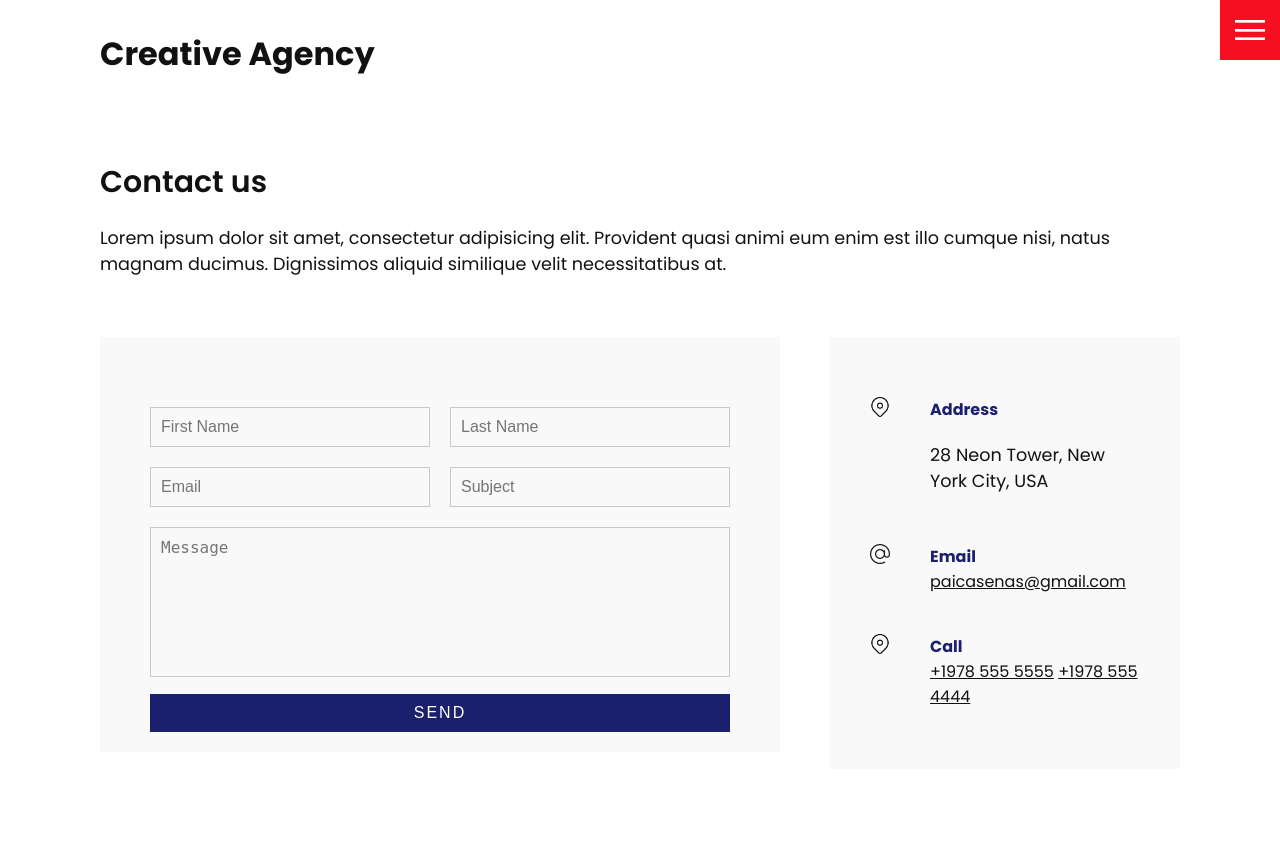
After one commit to patcasenas/upskill, a PHP site: page /contact.html in a window 1280 px wide. The commit adds this page. Run offline with PHP 8.4, Linux system fonts and the light colour scheme.

Commit message:
finished contact.html

```diff
--- /dev/null
+++ b/creative-agency-website/contact.html
@@ -0,0 +1,109 @@
+<!DOCTYPE html>
+<html lang="en">
+<head>
+    <meta charset="UTF-8">
+    <meta name="viewport" content="width=device-width, initial-scale=1.0">
+    <link rel="stylesheet" href="css/style.css">
+    <title>Creative Agency</title>
+</head>
+<body>
+    <header>
+        <div class="logo">Creative Agency</div>
+        <div class="toggle"></div>
+        <div class="navigation">
+            <ul>
+                <li><a href="index.html">Home</a></li>
+                <li><a href="services.html">Services</a></li>
+                <li><a href="work.html">Work</a></li>
+                <li><a href="contact.html">Contact</a></li>
+            </ul>
+            <div class="social-bar">
+                <ul>
+                    <li>
+                        <a href="https://facebook.com">
+                            <img src="images/facebook.png" target="_blank" alt="">
+                        </a>
+                    </li>
+                    <li>
+                        <a href="https://x.com">
+                            <img src="images/twitter.png" target="_blank" alt="">
+                        </a>
+                    </li>
+                    <li>
+                        <a href="https://instagram.com">
+                            <img src="images/instagram.png" target="_blank" alt="">
+                        </a>
+                    </li>
+                </ul>
+                <a href="mailto:paicasenas@gmail.com" class="email-icon"><img src="images/email.png" alt=""></a>
+            </div>
+        </div>
+    </header>
+
+    <section>
+        <div class="title">
+            <h1>Contact us</h1>
+
+            <p>Lorem ipsum dolor sit amet, consectetur adipisicing elit. Provident quasi animi eum enim est illo cumque nisi, natus magnam ducimus. Dignissimos aliquid similique velit necessitatibus at.</p>
+        </div>
+        <div class="contact">
+            <div class="contact-form">
+                <form>
+                    <div class="row">
+                        <div class="input50">
+                            <input type="text" placeholder="First Name">
+                        </div>
+                        <div class="input50">
+                            <input type="text" placeholder="Last Name">
+                        </div>
+                    </div>
+                    <div class="row">
+                        <div class="input50">
+                            <input type="text" placeholder="Email">
+                        </div>
+                        <div class="input50">
+                            <input type="text" placeholder="Subject">
+                        </div>
+                    </div>
+                    <div class="row">
+                        <div class="input100">
+                            <textarea placeholder="Message"></textarea>
+                        </div>
+                    </div>
+                    <div class="row">
+                        <div class="input100">
+                            <input type="submit" value="Send">
+                        </div>
+                    </div>
+                </form>
+            </div>
+
+            <div class="contact-info">
+                <div class="info-box">
+                    <img src="images/address.png" class="contact-icon" alt="">
+                    <div class="details">
+                        <h4>Address</h4>
+                        <p>28 Neon Tower, New York City, USA</p>
+                    </div>
+                </div>
+                <div class="info-box">
+                    <img src="images/email.png" class="contact-icon" alt="">
+                    <div class="details">
+                        <h4>Email</h4>
+                        <a href="mailto:paicasenas@gmail.com">paicasenas@gmail.com</a>
+                    </div>
+                </div>
+                <div class="info-box">
+                    <img src="images/address.png" class="contact-icon" alt="">
+                    <div class="details">
+                        <h4>Call</h4>
+                        <a href="tel:+19785555555">+1978 555 5555</a>
+                        <a href="tel:+19785554444">+1978 555 4444</a>
+                    </div>
+                </div>
+            </div>
+        </div>
+    </section>
+    <script src="js/script.js"></script>
+</body>
+</html>
--- a/creative-agency-website/css/style.css
+++ b/creative-agency-website/css/style.css
@@ -2,6 +2,7 @@
 
 :root {
     --primary-color: #f60f20;
+    --secondary-color: #1b206e;
 }
 
 /* BASE STYLES */
@@ -184,7 +185,7 @@ section.home {
     font-size: 24px;
     font-weight: 600;
     margin-top: 20px;
-    color: #1b206e;
+    color: var(--secondary-color);
 }
 
 .services .service .icon img {
@@ -237,6 +238,98 @@ section.home {
     padding: 5px 15px;
 }
 
+/* CONTACT */
+.contact {
+    position: relative;
+    width: 100%;
+    margin-top: 50px;
+    display: flex;
+    justify-content: space-between;
+    align-items: flex-start;
+}
+
+.contact-form {
+    position: relative;
+    background-color: #f9f9f9f9;
+    width: calc(100% - 400px);
+    padding: 60px 40px 20px;
+}
+
+.contact-form form {
+    width: 100%;
+}
+
+.contact-form .row {
+    width: 100%;
+    display: flex;
+}
+
+.contact-form .input50 {
+    width: 50%;
+    margin: 0 10px;
+}
+
+.contact-form .input100 {
+    width: 100%;
+    margin: 0 10px;
+}
+
+.contact-form .row input,
+.contact-form .row textarea {
+    position: relative;
+    border: 1px solid rgba(0, 0, 0, 0.2);
+    color: #111;
+    background: transparent;
+    width: 100%;
+    padding: 10px;
+    outline: none;
+    font-size: 16px;
+    font-weight: 300;
+    margin: 10px 0;
+    resize: none;
+}
+
+.contact-form .row textarea {
+    height: 150px;
+}
+
+.contact-form .row input[type='submit'] {
+    background-color: var(--secondary-color);
+    color: #fff;
+    margin: 0;
+    text-transform: uppercase;
+    letter-spacing: 2px;
+    font-weight: 500;
+    border: 0;
+    cursor: pointer;
+}
+
+.contact-info {
+    width: 350px;
+    background-color: #f9f9f9f9;
+    padding: 60px 40px 20px;
+}
+
+.contact-info .info-box {
+    display: flex;
+    align-items: flex-start;
+    margin-bottom: 40px;
+}
+
+.contact-info .info-box .contact-icon {
+    width: 20px;
+    margin-right: 40px;
+}
+
+.contact-info .info-box .details h4 {
+    color: var(--secondary-color);
+}
+
+.contact-info .info-box .details p,
+.contact-info .info-box .details a {
+    color: #111;
+}
+
 @media(max-width: 1068px) {
     .home-img {
         display: none;
@@ -259,6 +352,31 @@ section.home {
     .services {
         grid-template-columns: repeat(2, 1fr);
     }
+
+    .contact {
+        flex-direction: column;
+    }
+
+    .contact-form {
+        width: 100%;
+        padding: 30px 30px 20px;
+    }
+
+    .contact-form .row {
+        flex-direction: column;
+    }
+
+    .contact-form .input50,
+    .contact-form .input100 {
+        width: 100%;
+        margin: 0;
+    }
+
+    .contact-info {
+        width: 100%;
+        margin-top: 20px;
+        padding: 30px 30px 20px;
+    }
 }
 
 @media(max-width: 768px) {
```
